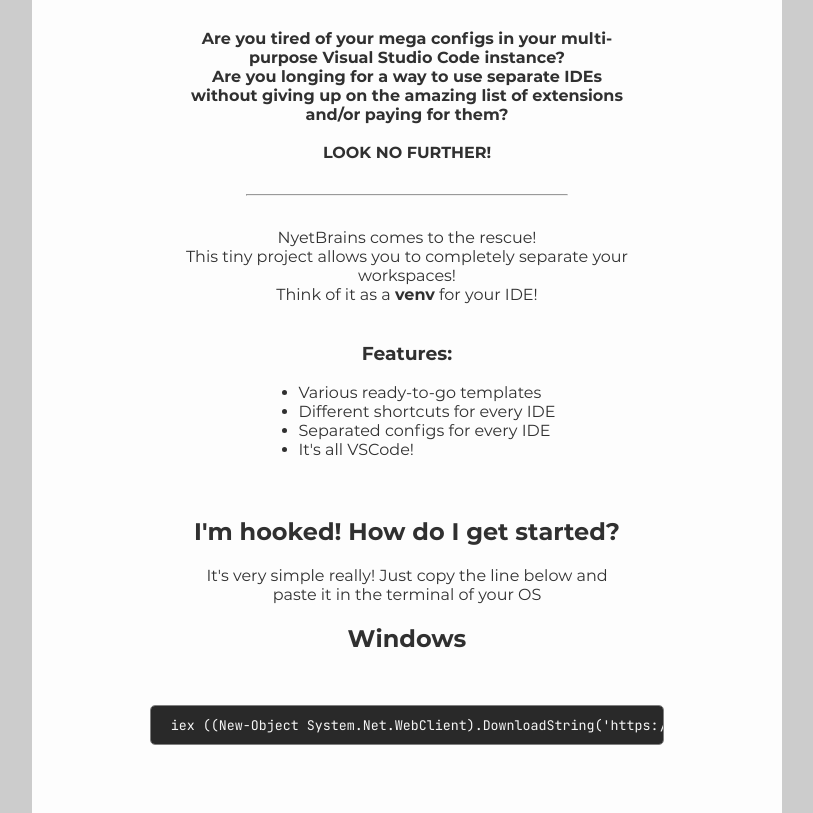
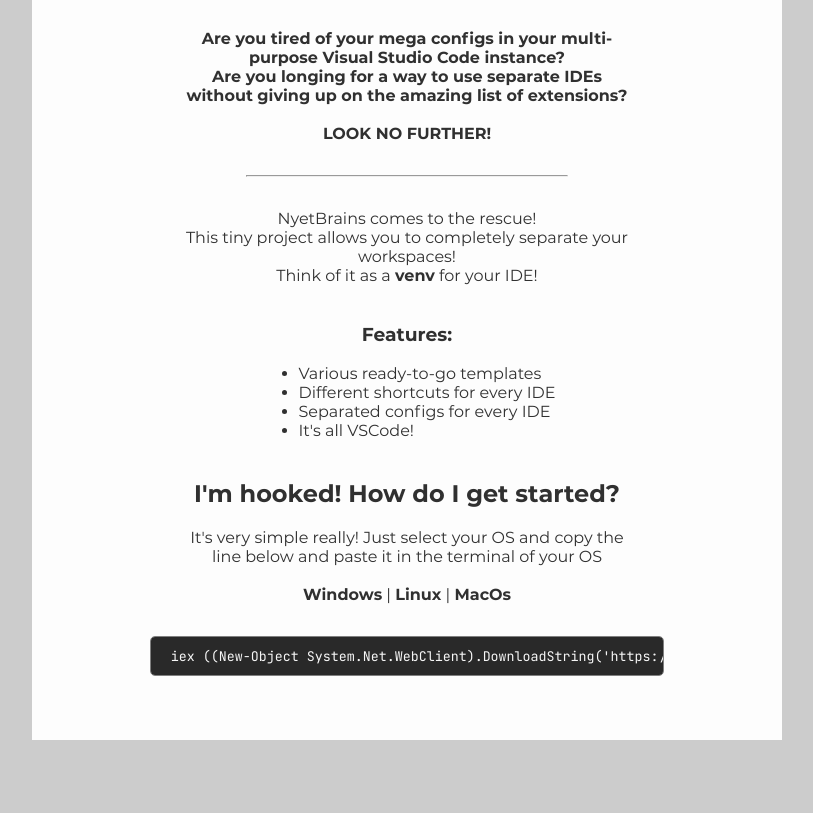
Before and after one commit to 30c4/NyetBrains, a plain HTML site: page index.html in a window 1280 px wide. Shown: the part 129-942 px from the top of the page, without its empty margins (233-1046 px from the left). After the commit the page ends 869 px from the top, so only its background shows below. Drawn offline with Linux system fonts and the light colour scheme.

Commit message:
nyet is working with blank

```diff
--- a/index.html
+++ b/index.html
@@ -6,6 +6,14 @@
     <meta name="viewport" content="width=device-width, initial-scale=1.0">
     <link rel="stylesheet" href="style.css">
     <title>NyetBrains - Create your own separated IDE's</title>
+    <script>
+        let currentOS = "windows"
+        function changeOs(os) {
+            document.getElementById(currentOS).style.display = "none";
+            document.getElementById(os).style.display = "block";
+            currentOS = os
+        }
+    </script>
 </head>
 <body>
     <header>
@@ -18,7 +26,7 @@
     </header>
     <section class="content">
         <p><b>Are you tired of your mega configs in your multi-purpose Visual Studio Code instance?</b></p>
-        <p><b>Are you longing for a way to use separate IDEs without giving up on the amazing list of extensions and/or paying for them?</b></p>
+        <p><b>Are you longing for a way to use separate IDEs without giving up on the amazing list of extensions?</b></p>
         <br>
         <p><b>LOOK NO FURTHER!</b></p>
         <hr>
@@ -34,11 +42,17 @@
             <li>It's all VSCode!</li>
         </ul>
         <br>
+        <h2><b>I'm hooked! How do I get started?</b></h2>
+        <p>It's very simple really! Just select your OS and copy the line below and paste it in the terminal of your OS</p>
         <br>
-        <h2><b>I'm hooked! How do I get started?</b></h2>
-        <p>It's very simple really! Just copy the line below and paste it in the terminal of your OS</p>
-        <h2>Windows</h2>
-        <code>iex ((New-Object System.Net.WebClient).DownloadString('https://nyetbrains.net/scripts/install.ps1'))</code>
+        <div>
+            <b class="clickable" onclick="changeOs('windows')">Windows</b> |
+            <b class="clickable" onclick="changeOs('linux')">Linux</b> |
+            <b class="clickable" onclick="changeOs('macOs')">MacOs</b>
+            <code id="windows">iex ((New-Object System.Net.WebClient).DownloadString('https://nyetbrains.net/scripts/install.ps1'))</code>
+            <code id="linux">Linux code</code>
+            <code id="macOs">Mac Code</code>
+        </div>
     </section>
 </body>
 </html>
--- a/style.css
+++ b/style.css
@@ -104,7 +104,7 @@ ul {
 }
 
 code {
-    margin: 2rem 0 2rem 0;
+    margin: 2rem auto 2rem auto;
     box-sizing: border-box;
     padding: 10px 20px 10px 20px;
     font-family: "JetBrains-Mono", monospace;
@@ -113,8 +113,23 @@ code {
     background-color: rgb(41, 41, 41);
     border: grey 1px solid;
     border-radius: 5px;
-    display: inline-block;
     overflow-x:auto;
     max-width: 75%;
     white-space: nowrap;
 }
+
+.clickable {
+    cursor: pointer;
+}
+
+#windows {
+    display: block;
+}
+
+#linux {
+    display: none;
+}
+
+#macOs {
+    display: none;
+}
```
Also changed, not shown: icons/blank.ico (added), icons/python.ico (added), icons/rust.ico (added), variants/list.txt, 2 other files.
